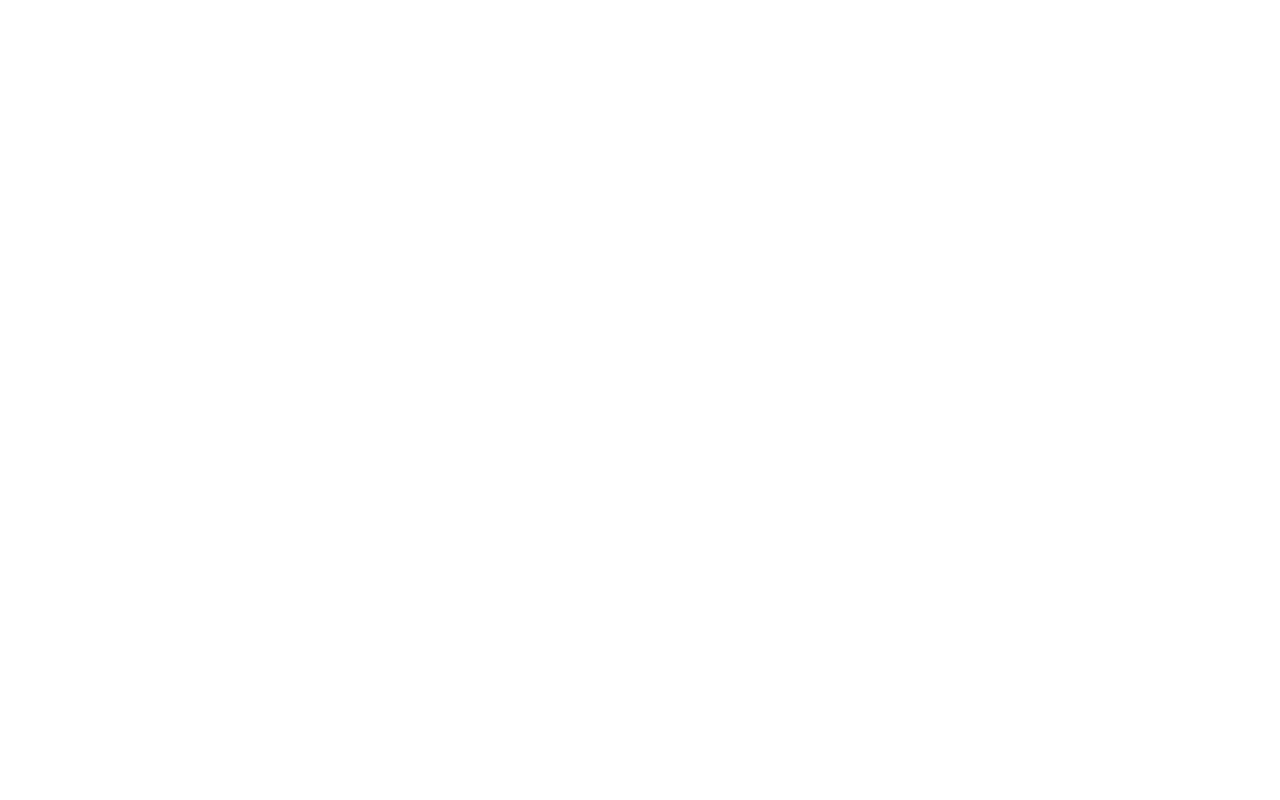
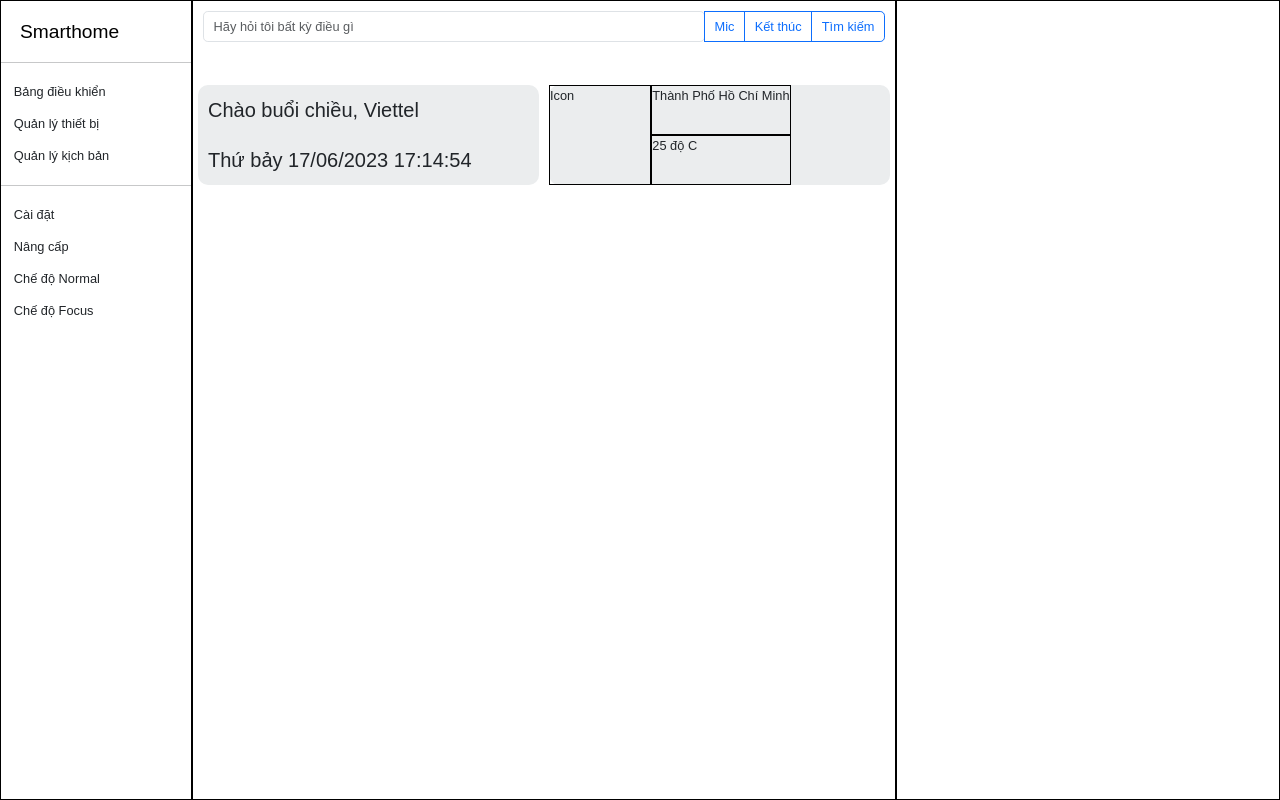
Before and after one commit to NgocAnLam/Smarthome-webapp, a plain HTML site: page app/index.html in a window 1280 px wide. Drawn offline with nearby package versions, Linux system fonts and the light colour scheme; a script that the page names is missing.

Commit message:
Update Sidebar_left Main (search, hello)

```diff
--- a/app/app.js
+++ /dev/null
@@ -1 +0,0 @@
-alert("hello world!");
--- a/app/index.html
+++ b/app/index.html
@@ -7,8 +7,61 @@
     <link rel="stylesheet" href="style.css">
     <link href="https://cdn.jsdelivr.net/npm/bootstrap@5.3.0/dist/css/bootstrap.min.css" rel="stylesheet" integrity="sha384-9ndCyUaIbzAi2FUVXJi0CjmCapSmO7SnpJef0486qhLnuZ2cdeRhO02iuK6FUUVM" crossorigin="anonymous">
     <script src="https://cdn.jsdelivr.net/npm/bootstrap@5.3.0/dist/js/bootstrap.bundle.min.js" integrity="sha384-geWF76RCwLtnZ8qwWowPQNguL3RmwHVBC9FhGdlKrxdiJJigb/j/68SIy3Te4Bkz" crossorigin="anonymous"></script>
+    <script src="https://ajax.googleapis.com/ajax/libs/jquery/3.6.4/jquery.min.js"></script>
+
 </head>
 <body>
+    <div class="d-flex flex-row full_screen">
+        <!-- sidebar_left -->
+        <div class="d-flex flex-column sidebar_left">
+            <a href="#" class="d-flex title"><h4 class="title">Smarthome</h4></a><hr>
+            <ul class="nav flex-column">
+                <li><a href="#" class="nav-link link-dark">Bảng điều khiển</a></li>
+                <li><a href="#" class="nav-link link-dark">Quản lý thiết bị</a></li>
+                <li><a href="#" class="nav-link link-dark">Quản lý kịch bản</a></li>
+                <hr>
+                <li><a href="#" class="nav-link link-dark">Cài đặt</a></li>
+                <li><a href="#" class="nav-link link-dark">Nâng cấp</a></li>
+                <li><a href="#" class="nav-link link-dark normal_mode">Chế độ Normal</a></li>
+                <li><a href="#" class="nav-link link-dark focus_mode">Chế độ Focus</a></li>
+            </ul>
+        </div>
+
+        <!-- main -->
+        <div class="d-flex flex-column main">
+            <div class="search_main">
+                <div class="input-group">
+                    <input type="search" class="form-control rounded searchbarhome" placeholder="Hãy hỏi tôi bất kỳ điều gì"/>
+                    <button type="button" class="btn btn-outline-primary recordhome">Mic</button>
+                    <button type="button" class="btn btn-outline-primary stoprecordhome">Kết thúc</button>
+                    <button type="button" class="btn btn-outline-primary searchhome">Tìm kiếm</button>
+                </div>
+            </div>
+
+            <div class="d-flex flex-row">
+                <div class="d-flex flex-column hello">
+                    <div class="hello_main"></div>
+                    <div class="clock_main"></div>
+                </div>
+                <div class="weather_main">
+                    <div class="d-flex flex-row">
+                        <div class="icon_weather">Icon</div>
+                        <div class="d-flex flex-column">
+                            <div class="location_weather">Thành Phố Hồ Chí Minh</div>
+                            <div class="temp_weather">25 độ C</div>
+                        </div>
+                    </div>
+                </div>
+            </div>
+
+        </div>
+
+        <!-- sidebar_right -->
+        <div class="d-flex flex-column sidebar_right">
+
+        </div>
+    </div>
     <script src="app.js"></script>
+    <script src="./modules/clock.js"></script>
 </body>
 </html>
--- /dev/null
+++ b/app/modules/clock.js
@@ -0,0 +1,31 @@
+const hello = document.querySelector('.hello_main');
+const clock = document.querySelector('.clock_main');
+
+function updateClock() {
+    var now = new Date();
+    var hours = now.getHours();
+    const dayOfWeek = now.getDay();
+    const vietnameseDaysOfWeek = [
+        'Chủ nhật',
+        'Thứ hai',
+        'Thứ ba',
+        'Thứ tư',
+        'Thứ năm',
+        'Thứ sáu',
+        'Thứ bảy'
+    ];
+
+    var date1 = now.getDate() + '/' + formatDigits((Number(now.getMonth()) + 1)).toString() + '/' + now.getFullYear();
+    var date2 = now.getHours() + ":" + formatDigits(now.getMinutes()) + ":" + formatDigits(now.getSeconds());
+    var time = vietnameseDaysOfWeek[dayOfWeek] + '   ' + date1 + '   ' + date2;
+    if (hours >= 5 && hours < 12){hello.innerHTML = 'Chào buổi sáng, Viettel';}
+    else if (hours >= 12 && hours < 18){hello.innerHTML = 'Chào buổi chiều, Viettel'; }
+    else {hello.innerHTML = 'Chào buổi tối, Viettel'; }
+    clock.innerHTML = time;
+}
+
+function formatDigits(digit) {
+    return digit < 10 ? "0" + digit : digit;
+}
+
+setInterval(updateClock, 1000);
--- a/app/style.css
+++ b/app/style.css
@@ -0,0 +1,71 @@
+* {
+    font-size: 1vw;
+    font-family: "Epilogue", sans-serif;
+}
+
+html {
+    --scrollbarBG: #fff;
+    --thumbBG: #90a4ae;
+}
+
+.full_screen {
+    height: 100vh;
+}
+
+.sidebar_left {
+    width: 15%;
+    border: 1px solid #000000;
+}
+
+.sidebar_left .title {
+    text-decoration: none;
+    color: #000000;
+
+}
+
+.sidebar_left h4{
+    padding-left: 10%;
+    padding-top: 10%;
+}
+
+.main {
+    width: 55%;
+    border: 1px solid #000000;
+}
+
+.main .search_main {
+    height: 8%;
+
+    margin: 10px;
+}
+
+.main .hello, .weather_main{
+    width: 50%;
+    height: 100%;
+    margin: 0px 5px;
+    background-color: #ebedee;
+    border-radius: 10px;
+}
+
+.main .hello_main, .clock_main {
+    font-size: 20px;
+    text-align: left;
+    margin: 10px;
+}
+
+.main .weather_main .icon_weather {
+    width: 30%;
+    height: 100px;
+    border: 1px solid #000000;
+}
+
+.main .weather_main .location_weather, .temp_weather {
+    width: 100%;
+    height: 100%;
+    border: 1px solid #000000;
+}
+
+.sidebar_right {
+    width: 30%;
+    border: 1px solid #000000;
+}
```
